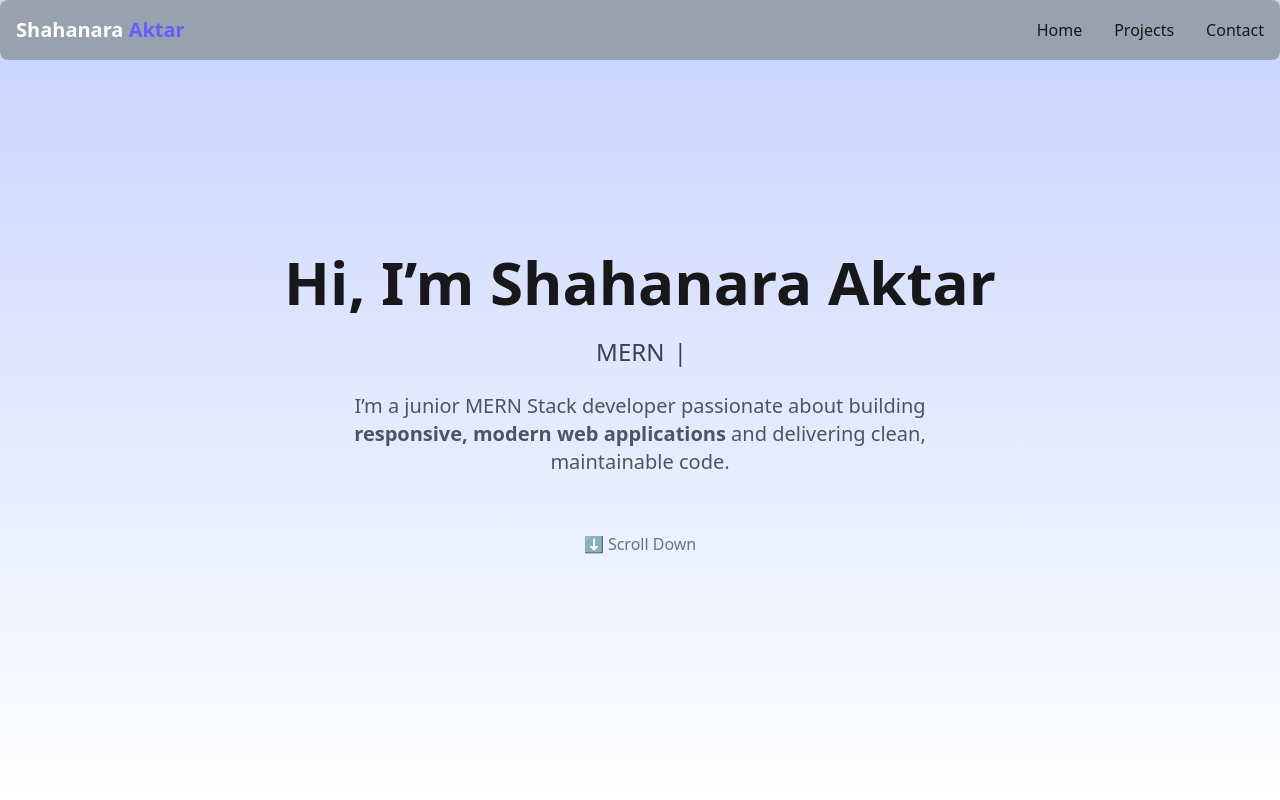
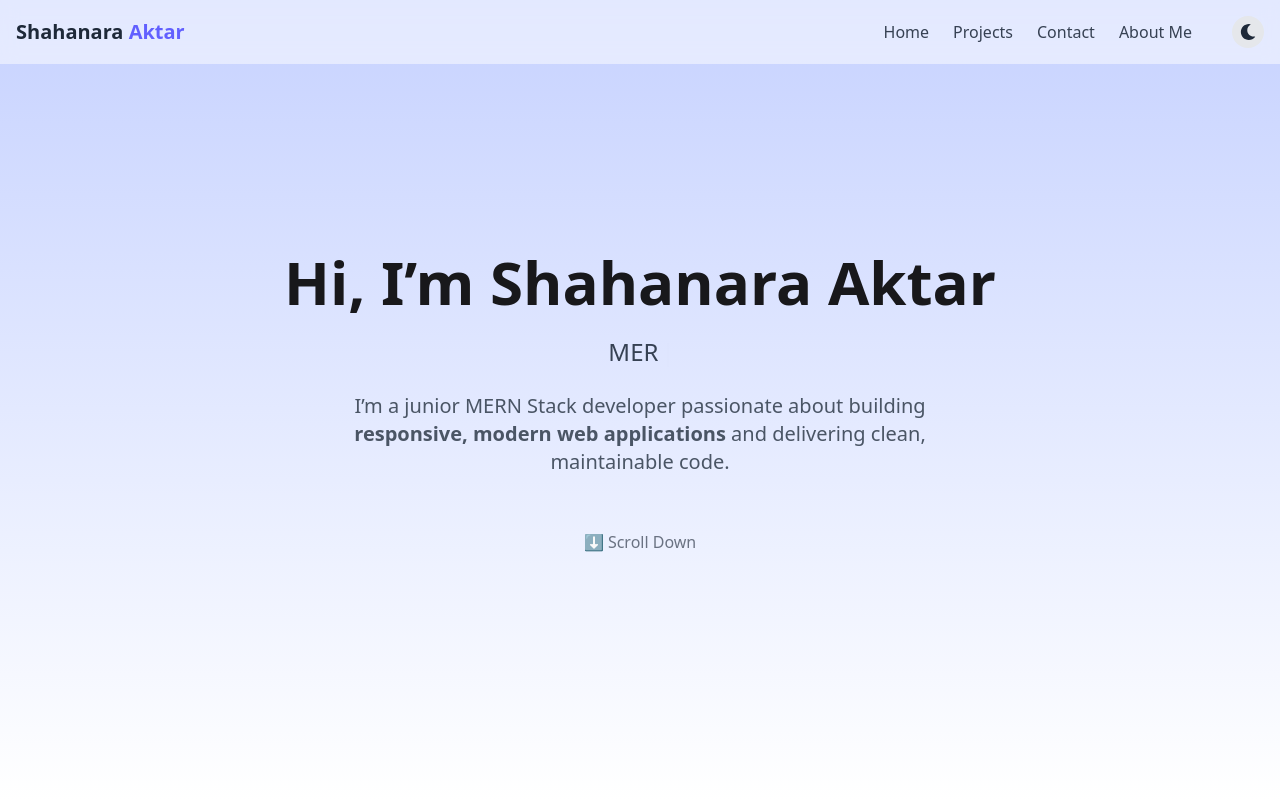
Before and after one commit to laizu01993/my-portfolio-website, a React (Vite) app: page / in a window 1280 px wide. Shown: the top 800 px of the page. Built offline with nearby package versions, Linux system fonts and the light colour scheme.

Commit message:
Persist dark/light mode using localStorage and root class

```diff
--- a/src/MainLayout/MainLayout.jsx
+++ b/src/MainLayout/MainLayout.jsx
@@ -1,10 +1,11 @@
 import { Outlet } from "react-router-dom";
 import Navbar from "../components/Navbar";
 
-const MainLayout = () => {
+const MainLayout = ({darkMode, setDarkMode}) => {
   return (
     <div>
-      <Navbar></Navbar>
+      <Navbar darkMode={darkMode}
+      setDarkMode={setDarkMode}></Navbar>
       <Outlet />
       {/* Footer here */}
     </div>
--- a/src/components/Navbar.jsx
+++ b/src/components/Navbar.jsx
@@ -1,16 +1,192 @@
+// import { NavLink } from "react-router-dom";
+// import { useEffect, useState } from "react";
+// import { motion, AnimatePresence } from "framer-motion";
+
+// const Navbar = () => {
+//     const [open, setOpen] = useState(false);
+//     const [scrolled, setScrolled] = useState(false);
+
+//     // detect scroll
+//     useEffect(() => {
+//         const handleScroll = () => {
+//             setScrolled(window.scrollY > 20);
+//         };
+//         window.addEventListener("scroll", handleScroll);
+//         return () => window.removeEventListener("scroll", handleScroll);
+//     }, []);
+
+//     const navLinks = (
+//         <>
+//             <NavLink to="/" onClick={() => setOpen(false)}>Home</NavLink>
+//             <a href="#projects" onClick={() => setOpen(false)}>Projects</a>
+//             <a href="#contact" onClick={() => setOpen(false)}>Contact</a>
+//         </>
+//     );
+
+//     return (
+//         <nav
+//             className={`fixed top-0 w-full z-50 transition-all duration-300 bg-gray-400 rounded-lg
+//       ${scrolled
+//                     ? "bg-white/20 backdrop-blur-lg shadow-sm"
+//                     : "bg-transparent"
+//                 }`}
+//         >
+//             <div className="max-w-7xl mx-auto px-4 py-4 flex justify-between items-center ">
+
+//                 {/* Name / Logo */}
+//                 <h1 className="text-xl font-bold text-gray-700">
+//                     Shahanara{" "}
+//                     <span className="text-indigo-500">Aktar</span>
+//                 </h1>
+
+//                 {/* Desktop menu */}
+//                 <div className="hidden md:flex gap-8 font-medium">
+//                     {navLinks}
+//                 </div>
+
+//                 {/* Mobile menu button */}
+//                 <button
+//                     className="md:hidden text-2xl"
+//                     onClick={() => setOpen(!open)}
+//                 >
+//                     ☰
+//                 </button>
+//             </div>
+
+//             {/* Mobile menu animated */}
+//             <AnimatePresence>
+//                 {open && (
+//                     <motion.div
+//                         initial={{ y: -30, opacity: 0 }}
+//                         animate={{ y: 0, opacity: 1 }}
+//                         exit={{ y: -30, opacity: 0 }}
+//                         transition={{ duration: 0.3 }}
+//                         className="md:hidden absolute top-full right-10 w-1/3
+//                        bg-gray-500 text-white rounded-md backdrop-blur-md
+//                        shadow-md px-6 py-6 flex flex-col gap-4 font-medium"
+//                     >
+//                         {navLinks}
+//                     </motion.div>
+//                 )}
+//             </AnimatePresence>
+//         </nav>
+//     );
+// };
+
+// export default Navbar;
+
+// import { AnimatePresence } from "framer-motion";
+// import { useEffect, useState } from "react";
+// import { FaSun, FaMoon } from "react-icons/fa";
+// import { NavLink } from "react-router-dom";
+
+// const Navbar = ({ darkMode, setDarkMode }) => {
+//     const [open, setOpen] = useState(false);
+//     const [scrolled, setScrolled] = useState(false);
+
+//     // Detect scroll
+//     useEffect(() => {
+//         const handleScroll = () => setScrolled(window.scrollY > 20);
+//         window.addEventListener("scroll", handleScroll);
+//         return () => window.removeEventListener("scroll", handleScroll);
+//     }, []);
+
+//     // Apply dark mode class to html
+//     useEffect(() => {
+//         const root = window.document.documentElement;
+//         if (darkMode) {
+//             root.classList.add("dark");
+//         } else {
+//             root.classList.remove("dark");
+//         }
+//     }, [darkMode]);
+
+//     return (
+//         <nav className={`fixed top-0 w-full z-50 transition-all duration-300
+//             ${scrolled ? "bg-white/70 dark:bg-gray-900/80 backdrop-blur-md shadow-md" : "bg-white/50 dark:bg-gray-900/50 backdrop-blur-sm"}`}>
+//             <div className="max-w-7xl mx-auto px-4 py-4 flex justify-between items-center">
+//                 {/* Logo */}
+//                 <h1 className="text-xl font-bold text-gray-800 dark:text-gray-200">
+//                     Shahanara <span className="text-indigo-500">Aktar</span>
+//                 </h1>
+
+//                 {/* Desktop menu */}
+//                 <div className="hidden md:flex gap-8 font-medium text-gray-700 dark:text-gray-200">
+//                     <NavLink to="/">Home</NavLink>
+//                     <a href="#projects">Projects</a>
+//                     <a href="#contact">Contact</a>
+//                     <a href="#aboutMe">About Me</a>
+
+//                     {/* Dark/Light toggle */}
+//                     <button
+//                         onClick={() => setDarkMode(!darkMode)}
+//                         className="ml-4 text-xl"
+//                     >
+//                         {darkMode ? <FaSun /> : <FaMoon />}
+//                     </button>
+//                 </div>
+
+//                 {/* Mobile menu button */}
+//                 <button
+//                     className="md:hidden text-2xl text-gray-700 dark:text-gray-200"
+//                     onClick={() => setOpen(!open)}
+//                 >
+//                     {open ? "✕" : "☰"}
+//                 </button>
+//             </div>
+
+//             {/* Mobile menu (same with dark support) */}
+//             <AnimatePresence>
+//                 {open && (
+//                     <motion.div
+//                         initial={{ y: -20, opacity: 0, scale: 0.95 }}
+//                         animate={{ y: 0, opacity: 1, scale: 1 }}
+//                         exit={{ y: -20, opacity: 0, scale: 0.95 }}
+//                         transition={{ duration: 0.25 }}
+//                         className="md:hidden absolute top-full left-0 w-full bg-white/95 dark:bg-gray-900/95 backdrop-blur-md shadow-lg flex flex-col items-center gap-4 py-6 font-medium text-gray-800 dark:text-gray-200"
+//                     >
+//                         <NavLink to="/" onClick={() => setOpen(false)}>Home</NavLink>
+//                         <a href="#projects" onClick={() => setOpen(false)}>Projects</a>
+//                         <a href="#contact" onClick={() => setOpen(false)}>Contact</a>
+//                         <a href="#aboutMe" onClick={() => setOpen(false)}>About Me</a>
+
+//                         {/* Dark/Light toggle in mobile menu */}
+//                         <button
+//                             onClick={() => setDarkMode(!darkMode)}
+//                             className="mt-2 text-xl"
+//                         >
+//                             {darkMode ? <FaSun /> : <FaMoon />}
+//                         </button>
+//                     </motion.div>
+//                 )}
+//             </AnimatePresence>
+
+//             {/* Dark/Light toggle */}
+//             <button
+//                 onClick={() => setDarkMode(!darkMode)}
+//                 className="ml-4 p-2 rounded-full bg-gray-200 dark:bg-gray-700 text-gray-800 dark:text-yellow-400 transition"
+//             >
+//                 {darkMode ? <FaSun /> : <FaMoon />}
+//             </button>
+//         </nav>
+//     );
+// };
+
+// export default Navbar;
+
+
+import { useState, useEffect } from "react";
 import { NavLink } from "react-router-dom";
-import { useEffect, useState } from "react";
-import { motion, AnimatePresence } from "framer-motion";
+import { AnimatePresence, motion } from "framer-motion";
+import { FaSun, FaMoon } from "react-icons/fa";
 
-const Navbar = () => {
+const Navbar = ({ darkMode, setDarkMode }) => {
     const [open, setOpen] = useState(false);
     const [scrolled, setScrolled] = useState(false);
 
-    // detect scroll
+    // scroll effect
     useEffect(() => {
-        const handleScroll = () => {
-            setScrolled(window.scrollY > 20);
-        };
+        const handleScroll = () => setScrolled(window.scrollY > 20);
         window.addEventListener("scroll", handleScroll);
         return () => window.removeEventListener("scroll", handleScroll);
     }, []);
@@ -20,52 +196,61 @@ const Navbar = () => {
             <NavLink to="/" onClick={() => setOpen(false)}>Home</NavLink>
             <a href="#projects" onClick={() => setOpen(false)}>Projects</a>
             <a href="#contact" onClick={() => setOpen(false)}>Contact</a>
+            <a href="#aboutMe" onClick={() => setOpen(false)}>About Me</a>
         </>
     );
 
     return (
-        <nav
-            className={`fixed top-0 w-full z-50 transition-all duration-300
-      ${scrolled
-                    ? "bg-white/60 backdrop-blur-md shadow-sm"
-                    : "bg-transparent"
-                }`}
-        >
-            <div className="max-w-7xl mx-auto px-4 py-4 flex justify-between items-center bg-gray-400 rounded-lg">
-
-                {/* Name / Logo */}
-                <h1 className="text-xl font-bold text-white">
-                    Shahanara{" "}
-                    <span className="text-indigo-500">Aktar</span>
+        <nav className={`fixed top-0 w-full z-50 transition-all duration-300
+      ${scrolled ? "bg-white/70 dark:bg-gray-900/80 shadow-md backdrop-blur-md" : "bg-white/50 dark:bg-gray-900/50 backdrop-blur-sm"}
+    `}>
+            <div className="max-w-7xl mx-auto px-4 py-4 flex justify-between items-center">
+                {/* Logo */}
+                <h1 className="text-xl font-bold text-gray-800 dark:text-gray-200">
+                    Shahanara <span className="text-indigo-500">Aktar</span>
                 </h1>
 
-                {/* Desktop menu */}
-                <div className="hidden md:flex gap-8 font-medium">
+                {/* Desktop Menu */}
+                <div className="hidden md:flex items-center gap-6 text-gray-700 dark:text-gray-200 font-medium">
                     {navLinks}
+
+                    {/* Dark/Light Toggle */}
+                    <button
+                        onClick={() => setDarkMode(!darkMode)}
+                        className="ml-4 p-2 rounded-full bg-gray-200 dark:bg-gray-700 text-gray-800 dark:text-yellow-400 transition"
+                    >
+                        {darkMode ? <FaSun /> : <FaMoon />}
+                    </button>
                 </div>
 
-                {/* Mobile menu button */}
+                {/* Mobile Hamburger */}
                 <button
-                    className="md:hidden text-2xl"
+                    className="md:hidden text-2xl text-gray-700 dark:text-gray-200"
                     onClick={() => setOpen(!open)}
                 >
-                    ☰
+                    {open ? "✕" : "☰"}
                 </button>
             </div>
 
-            {/* Mobile menu animated */}
+            {/* Mobile Menu */}
             <AnimatePresence>
                 {open && (
                     <motion.div
-                        initial={{ y: -30, opacity: 0 }}
-                        animate={{ y: 0, opacity: 1 }}
-                        exit={{ y: -30, opacity: 0 }}
-                        transition={{ duration: 0.3 }}
-                        className="md:hidden absolute top-full right-10 w-1/3
-                       bg-gray-500 text-white rounded-md backdrop-blur-md
-                       shadow-md px-6 py-6 flex flex-col gap-4 font-medium"
+                        initial={{ y: -20, opacity: 0, scale: 0.95 }}
+                        animate={{ y: 0, opacity: 1, scale: 1 }}
+                        exit={{ y: -20, opacity: 0, scale: 0.95 }}
+                        transition={{ duration: 0.25 }}
+                        className="md:hidden absolute top-full left-0 w-full bg-white/95 dark:bg-gray-900/95 backdrop-blur-md shadow-lg flex flex-col items-center gap-4 py-6 font-medium text-gray-800 dark:text-gray-200"
                     >
                         {navLinks}
+
+                        {/* Dark/Light Toggle Mobile */}
+                        <button
+                            onClick={() => setDarkMode(!darkMode)}
+                            className="mt-2 p-2 rounded-full bg-gray-200 dark:bg-gray-700 text-gray-800 dark:text-yellow-400 transition"
+                        >
+                            {darkMode ? <FaSun /> : <FaMoon />}
+                        </button>
                     </motion.div>
                 )}
             </AnimatePresence>
--- a/src/index.css
+++ b/src/index.css
@@ -1,2 +1,4 @@
 @import "tailwindcss";
+@custom-variant dark (&:where(.dark, .dark *));
+
 @plugin "daisyui";
--- a/src/main.jsx
+++ b/src/main.jsx
@@ -1,4 +1,4 @@
-import { StrictMode } from 'react'
+import { StrictMode, useEffect, useState } from 'react'
 import { createRoot } from 'react-dom/client'
 import './index.css'
 import {
@@ -8,11 +8,35 @@ import {
 import MainLayout from './MainLayout/MainLayout';
 import Home from './pages/Home/Home';
 
+// Root component to manage dark mode
+const Root = () => {
+
+  const [darkMode, setDarkMode] = useState(() => {
+    return localStorage.getItem("theme") === "dark";
+  });
+
+
+  // Add/remove 'dark' class on <html>
+  useEffect(() => {
+    const root = document.documentElement;
+
+    if (darkMode) {
+      root.classList.add("dark");
+      localStorage.setItem("theme", "dark");
+    } else {
+      root.classList.remove("dark");
+      localStorage.setItem("theme", "light");
+    }
+  }, [darkMode]);
+
 
   const router = createBrowserRouter([
     {
       path: "/",
-    element: <MainLayout></MainLayout>,
+      element: <MainLayout
+        darkMode={darkMode}
+        setDarkMode={setDarkMode}
+      ></MainLayout>,
       children: [
         {
           path: "/",
@@ -22,8 +46,11 @@ const router = createBrowserRouter([
     },
   ]);
 
+  return <RouterProvider router={router} />
+}
+
 createRoot(document.getElementById('root')).render(
   <StrictMode>
-     <RouterProvider router={router} />
+    <Root />
   </StrictMode>,
 )
--- a/src/pages/Home/AboutMe.jsx
+++ b/src/pages/Home/AboutMe.jsx
@@ -2,14 +2,14 @@ import { motion } from "framer-motion";
 
 const AboutMe = () => {
     return (
-        <section className="min-h-screen flex flex-col justify-center items-center text-center px-4 md:px-20 bg-gradient-to-b from-white to-indigo-100">
+        <section id="aboutMe" className="flex flex-col justify-center items-center text-center px-4 md:px-20 bg-gradient-to-b from-white to-indigo-100  dark:from-gray-900 dark:to-gray-800">
 
             {/* Section Title */}
             <motion.h2
                 initial={{ opacity: 0, y: -20 }}
                 whileInView={{ opacity: 1, y: 0 }}
                 transition={{ duration: 0.8 }}
-                className="text-4xl md:text-5xl font-bold mb-6 text-gray-800"
+                className="text-4xl md:text-5xl font-bold mb-6 text-gray-800 dark:text-gray-300"
             >
                 Who <span className="text-indigo-500">I Am</span>
             </motion.h2>
@@ -19,7 +19,7 @@ const AboutMe = () => {
                 initial={{ opacity: 0 }}
                 whileInView={{ opacity: 1 }}
                 transition={{ duration: 1, delay: 0.2 }}
-                className="text-lg md:text-xl text-gray-700 max-w-3xl leading-relaxed"
+                className="text-lg md:text-xl text-gray-700 dark:text-gray-300 max-w-3xl leading-relaxed"
             >
                 I’m <strong className="text-indigo-500">Shahanara Aktar</strong>, a passionate <strong className="text-green-500">MERN Stack Developer</strong> from Bangladesh.
                 I specialize in building <strong className="text-purple-500">responsive, modern, and user-friendly web applications</strong> using <strong>React, Node.js, Express, and MongoDB</strong>.
--- a/src/pages/Home/Hero.jsx
+++ b/src/pages/Home/Hero.jsx
@@ -3,14 +3,16 @@ import { motion } from "framer-motion";
 
 const Hero = () => {
     return (
-        <section className="min-h-screen flex flex-col justify-center items-center text-center bg-gradient-to-b from-indigo-200 to-white">
+        <section className="min-h-screen flex flex-col justify-center items-center text-center bg-gradient-to-b
+from-indigo-200 to-white
+dark:from-gray-900 dark:to-gray-800">
 
             {/* Animated intro with Framer Motion */}
             <motion.h1
                 initial={{ y: -50, opacity: 0 }}
                 animate={{ y: 0, opacity: 1 }}
                 transition={{ duration: 1 }}
-                className="text-4xl md:text-6xl font-bold mb-6"
+                className="text-4xl dark:text-gray-300 md:text-6xl font-bold mb-6"
             >
                 Hi, I’m Shahanara Aktar
             </motion.h1>
@@ -20,7 +22,7 @@ const Hero = () => {
                 initial={{ y: 20, opacity: 0 }}
                 animate={{ y: 0, opacity: 1 }}
                 transition={{ duration: 1, delay: 1 }}
-                className="text-2xl md:text-2xl font-medium text-gray-700"
+                className="text-2xl md:text-2xl font-medium text-gray-700 dark:text-gray-300"
             >
                 <Typewriter
                     words={["React Developer", "Frontend Developer", "MERN Stack Developer", "Passionate About Clean Code",
@@ -33,7 +35,7 @@ const Hero = () => {
                     delaySpeed={1000}
                 />
             </motion.h2>
-            <p className="mt-6 max-w-xl text-gray-600 text-lg md:text-xl">
+            <p className="mt-6 max-w-xl text-gray-600 dark:text-gray-300 text-lg md:text-xl">
                 I’m a junior MERN Stack developer passionate about building
                 <strong> responsive, modern web applications</strong> and delivering clean, maintainable code.
             </p>
--- a/src/pages/Home/Home.jsx
+++ b/src/pages/Home/Home.jsx
@@ -6,12 +6,12 @@ import Skills from "./Skills";
 
 const Home = () => {
   return (
-    <div>
-        <Hero></Hero>
-        <AboutMe></AboutMe>
-        <Skills></Skills>
-        <Projects></Projects>
-        <Contact></Contact>
+    <div className="bg-white dark:bg-gray-900 transition-colors duration-300">
+      <Hero></Hero>
+      <AboutMe></AboutMe>
+      <Skills></Skills>
+      <Projects></Projects>
+      <Contact></Contact>
     </div>
   );
 };
--- a/src/pages/Home/Skills.jsx
+++ b/src/pages/Home/Skills.jsx
@@ -29,7 +29,7 @@ const Skills = () => {
     return (
         <section
             id="skills"
-            className="py-24 bg-gradient-to-b from-white to-indigo-50"
+            className="py-24 bg-gradient-to-b from-white to-indigo-50  dark:from-gray-900 dark:to-gray-800"
         >
             <div className="max-w-6xl mx-auto px-4">
 
@@ -41,10 +41,10 @@ const Skills = () => {
                     viewport={{ once: true }}
                     className="text-center mb-16"
                 >
-                    <h2 className="text-3xl md:text-4xl font-bold mb-4">
+                    <h2 className="text-3xl md:text-4xl font-bold mb-4 dark:text-gray-300">
                         Skills & Technologies
                     </h2>
-                    <p className="text-gray-600 max-w-xl mx-auto">
+                    <p className="text-gray-600 dark:text-gray-300 max-w-xl mx-auto">
                         Technologies I use to build fast, scalable, and
                         user-focused web applications.
                     </p>
--- a/vite.config.js
+++ b/vite.config.js
@@ -5,6 +5,11 @@ import tailwindcss from '@tailwindcss/vite'
 
 // https://vite.dev/config/
 export default defineConfig({
+  darkMode: 'class',
+  content: ["./index.html", "./src/**/*.{js,jsx}"],
+  theme: {
+    extend: {},
+  },
   plugins: [
     tailwindcss(),
     react()
```
Also changed, not shown: src/pages/Home/Contact.jsx (+4 -4 lines), src/pages/Home/Projects.jsx (+4 -4 lines). Lines whose indentation alone changed are shown as unchanged.
